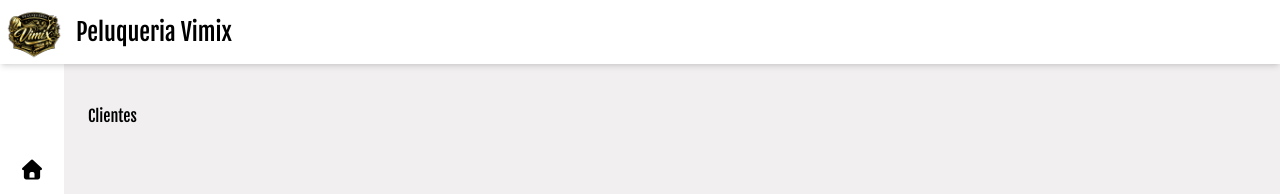
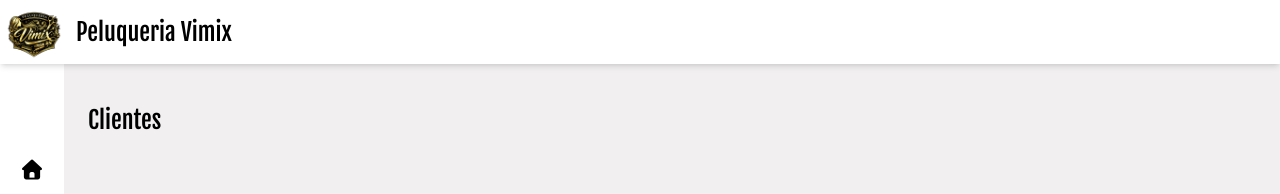
Before and after one commit to Nahucaroseli/turnos-peluqueria-front, a React (Vite) app: page /calendario in a window 1280 px wide. Shown: the top 194 px of the page. Built offline with nearby package versions, Linux system fonts and the light colour scheme; a web font is replaced by a local one.

Commit message:
modidicado h1

```diff
--- a/src/pages/Calendar.tsx
+++ b/src/pages/Calendar.tsx
@@ -9,7 +9,7 @@ export function Calendar(){
                     <div className="flex flex-1 overflow-hidden">
                         <Aside></Aside>
                         <main className="flex-1 overflow-y-auto p-6 mt-20">
-                                <h1>Clientes</h1>
+                                <h1 className="text-2xl">Clientes</h1>
                         </main>
                     </div>
 
```
